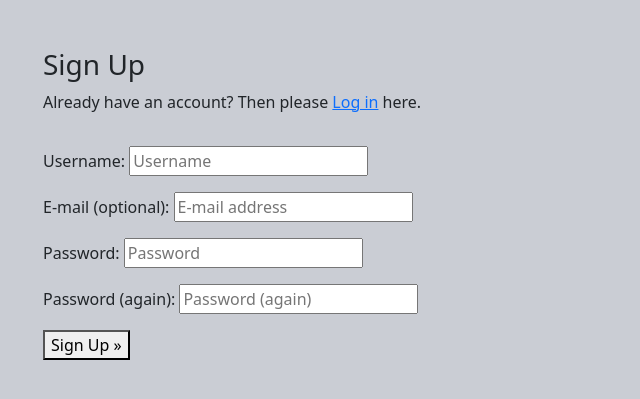
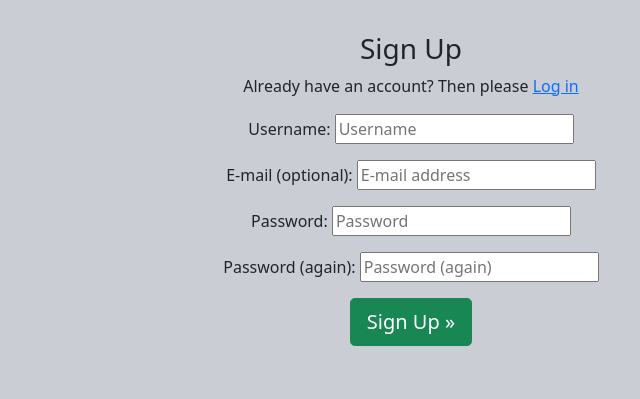
Before and after one commit to Cezary-Nakielski/Project-Four-Forumbus, a Django app: page /accounts/signup/ in a window 1280 px wide. Shown: the part 100-499 px from the top of the page, without its empty margins (229-869 px from the left). Run offline with Django 3.2, Linux system fonts and the light colour scheme; some web fonts are replaced.

Commit message:
STYLE: Style signup.html

```diff
--- a/templates/account/logout.html
+++ b/templates/account/logout.html
@@ -16,7 +16,6 @@
   </div>
   <div class="row justify-content-center">
     <div class="col-6 text-center">
-
       <form method="post" action="{% url 'account_logout' %}">
         {% csrf_token %}
         {% if redirect_field_value %}
--- a/templates/account/signup.html
+++ b/templates/account/signup.html
@@ -3,24 +3,23 @@
 {% block head_title %}{% trans "Signup" %}{% endblock %}
 {% block content %}
 
-<div class="container">
-  <div class="row">
-    <div class="col-md-8 mt-3 offset-md-2">
+<div class="container-fluid">
+  <div class="row justify-content-center">
+    <div class="col-6 text-center">
       <h3>{% trans "Sign Up" %}</h3>
 
-      <p>{% blocktrans %}Already have an account? Then please <a class="link" href="{{ login_url }}">Log in</a>
-        here.{% endblocktrans %}</p>
+      <p>{% blocktrans %}Already have an account? Then please <a class="link" href="{{ login_url }}">Log in</a>{% endblocktrans %}</p>
     </div>
   </div>
-  <div class="row">
-    <div class="col-md-8 mt-3 offset-md-2">
+  <div class="row justify-content-center">
+    <div class="col-6 text-center">
       <form class="signup" id="signup_form" method="post" action="{% url 'account_signup' %}">
         {% csrf_token %}
         {{ form.as_p }}
         {% if redirect_field_value %}
         <input type="hidden" name="{{ redirect_field_name }}" value="{{ redirect_field_value }}" />
         {% endif %}
-        <button type="submit">{% trans "Sign Up" %} &raquo;</button>
+        <button class="btn btn-lg btn-success" type="submit">{% trans "Sign Up" %} &raquo;</button>
       </form>
     </div>
   </div>
```
